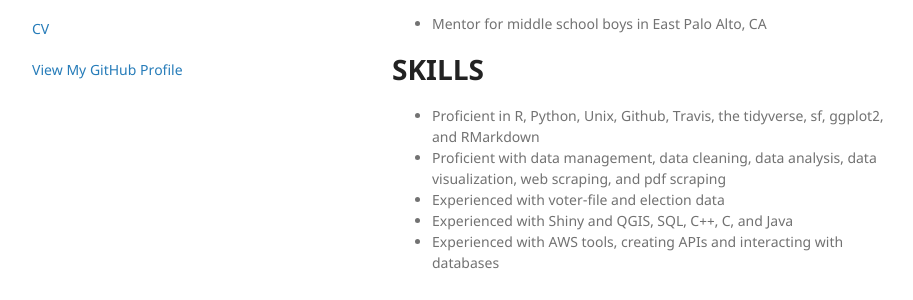
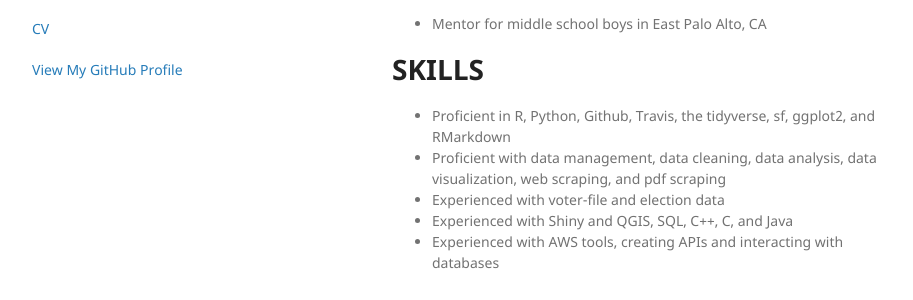
Before and after one commit to wbannick/wbannick.github.io, a Jekyll site: the page built from cv.markdown, in a window 1280 px wide and 900 px high, scrolled down 1204 px. Shown: the part 557-857 px from the top of the window, without its empty margins (178-1091 px from the left). Built offline with Jekyll 4.4.1, drawn with Linux system fonts in a browser that asks for light colours; some of the changed text lies outside the part shown.

Commit message:
small cv tweaks

```diff
--- a/cv.markdown
+++ b/cv.markdown
@@ -8,7 +8,7 @@ title: "CV"
 
 ## YouGov (September 2017 - Present)
 ### Senior Data Scientist (April 2019 - Present)
-###  Data Scientist September (2017 - March 2019)
+###  Data Scientist (September 2017 - March 2019)
 - Managed projects with Innovations team and with YouGov Blue
 - Programmed surveys; cleaned, weighted and delivered survey data
 - Created models, analysis, and data visualizations with tools including broom, ggplot2, shiny, sf, and RMarkdown
@@ -57,7 +57,7 @@ title: "CV"
 - Mentor for middle school boys in East Palo Alto, CA
 
 # SKILLS
-- Proficient in R, Python, Unix, Github, Travis,  the tidyverse, sf, ggplot2, and RMarkdown
+- Proficient in R, Python, Github, Travis, the tidyverse, sf, ggplot2, and RMarkdown
 - Proficient with data management, data cleaning, data analysis, data visualization, web scraping, and pdf scraping
 - Experienced with voter-file and election data
 - Experienced with Shiny and QGIS,  SQL, C++, C, and  Java
```
